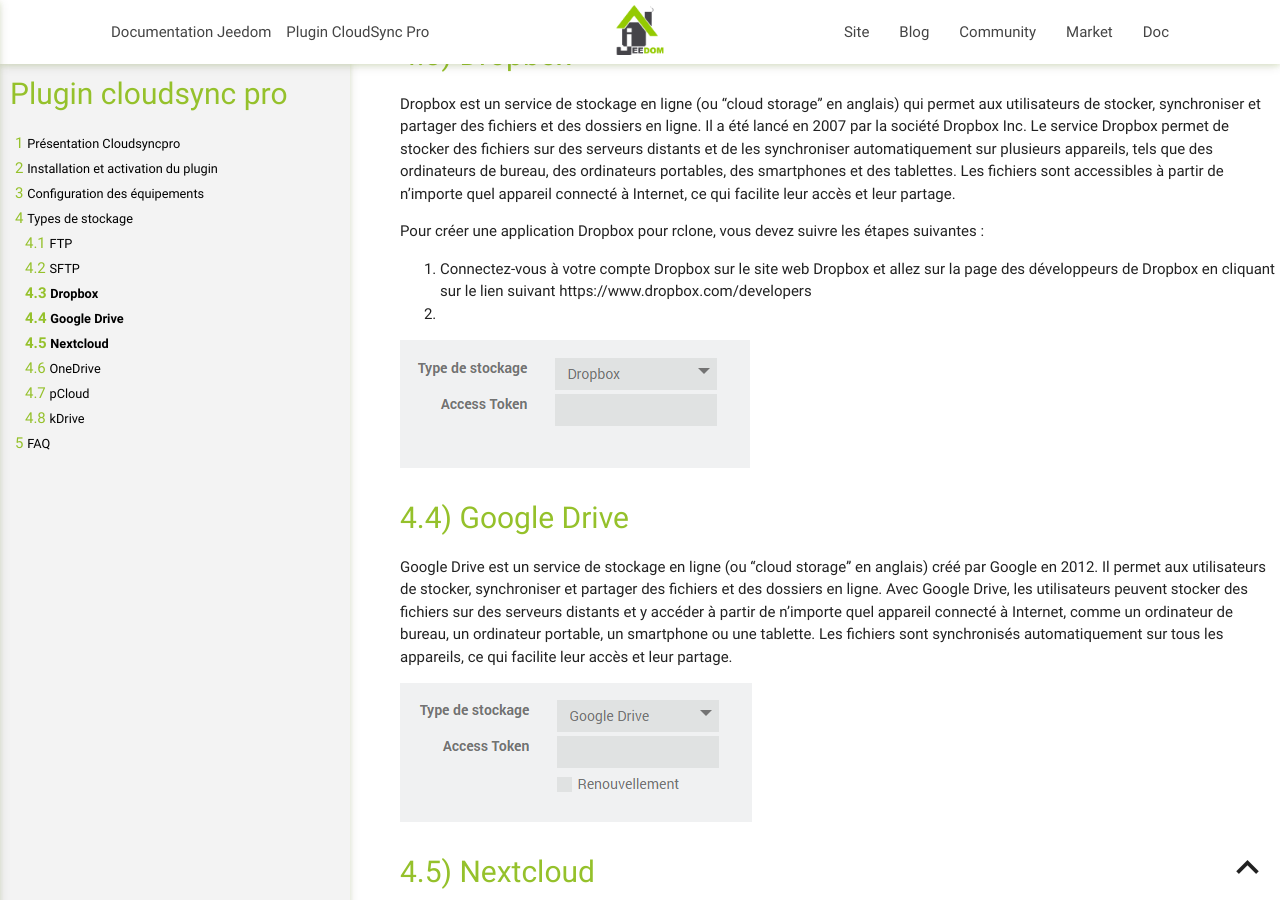
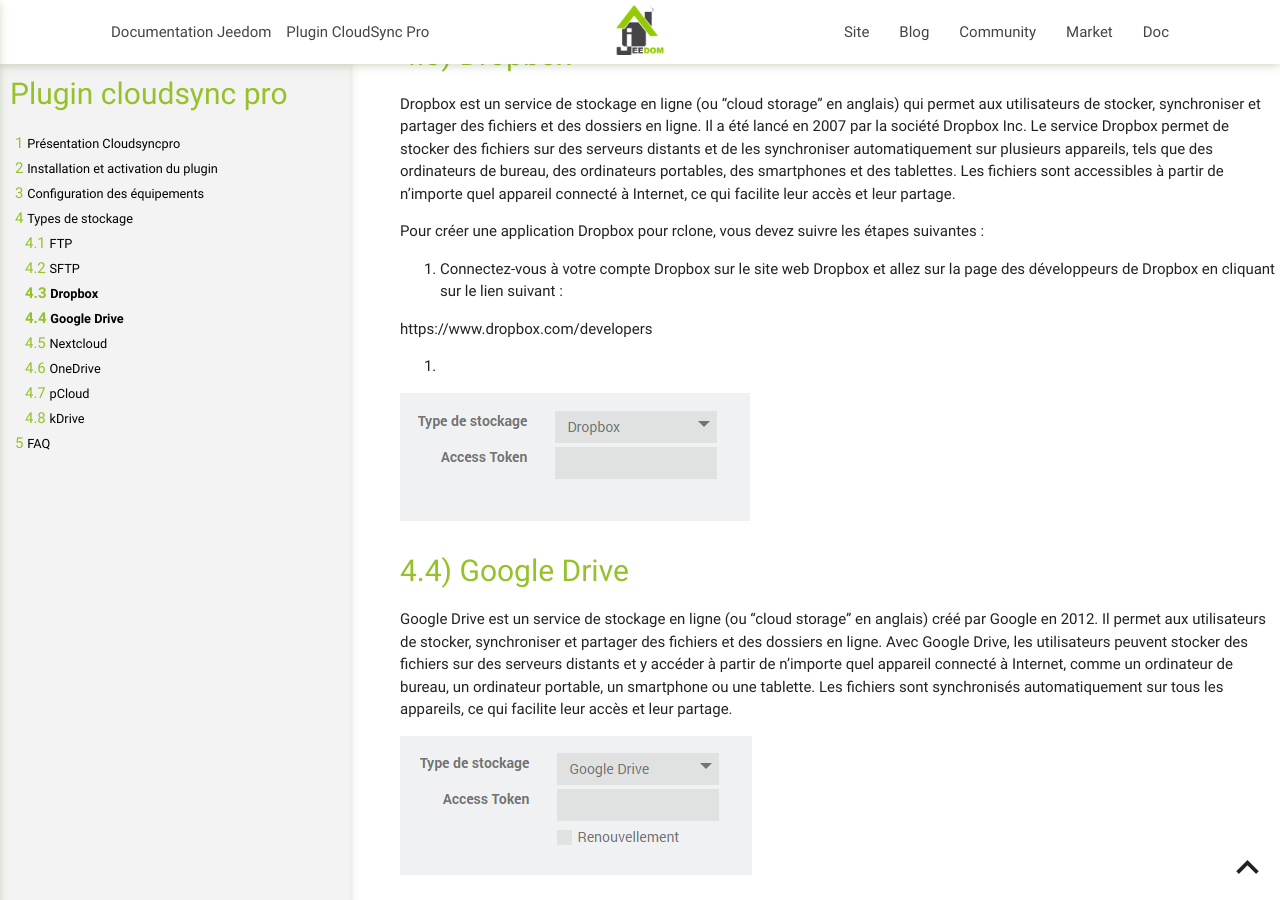
Before and after one commit to thanaus/jeedom_docs, a Jekyll site: the page built from plugins/cloudsyncpro/fr_FR/index.md, in a window 1280 px wide and 900 px high, scrolled down 1856 px. Built offline with Jekyll 4.4.1, drawn with Linux system fonts in a browser that asks for light colours.

```diff
--- a/plugins/cloudsyncpro/fr_FR/index.md
+++ b/plugins/cloudsyncpro/fr_FR/index.md
@@ -82,7 +82,9 @@ Le service Dropbox permet de stocker des fichiers sur des serveurs distants et d
 
 Pour créer une application Dropbox pour rclone, vous devez suivre les étapes suivantes :
 
-1. Connectez-vous à votre compte Dropbox sur le site web Dropbox et allez sur la page des développeurs de Dropbox en cliquant sur le lien suivant https://www.dropbox.com/developers
+1. Connectez-vous à votre compte Dropbox sur le site web Dropbox et allez sur la page des développeurs de Dropbox en cliquant sur le lien suivant :
+
+ https://www.dropbox.com/developers
 2.
 
 
```
